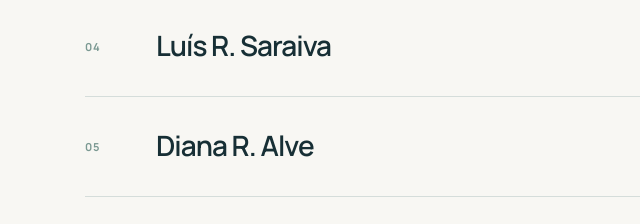
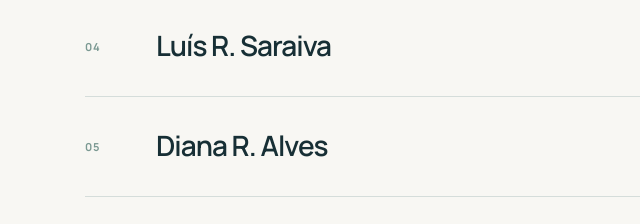
Before and after one commit to franciscodionisio-acp/franciscodionisio-acp.github.io, a plain HTML site: page previous-students.html in a window 1280 px wide. Shown: the part 1180-1404 px from the top of the page, 331-971 px from the left. Drawn offline with Linux system fonts and the light colour scheme.

Commit message:
Update previous-students.html

```diff
--- a/previous-students.html
+++ b/previous-students.html
@@ -110,7 +110,7 @@
 
             <li class="alumni-person">
               <span class="alumni-person-number">08</span>
-              <a class="alumni-person-link" href="https://www.linkedin.com/in/diana-r-alves-phd-2742853b/?locale=pt" target="_blank" rel="noopener noreferrer">Diana R. Alve</a>
+              <a class="alumni-person-link" href="https://www.linkedin.com/in/diana-r-alves-phd-2742853b/?locale=pt" target="_blank" rel="noopener noreferrer">Diana R. Alves</a>
             </li>
 
             <li class="alumni-person">
```
